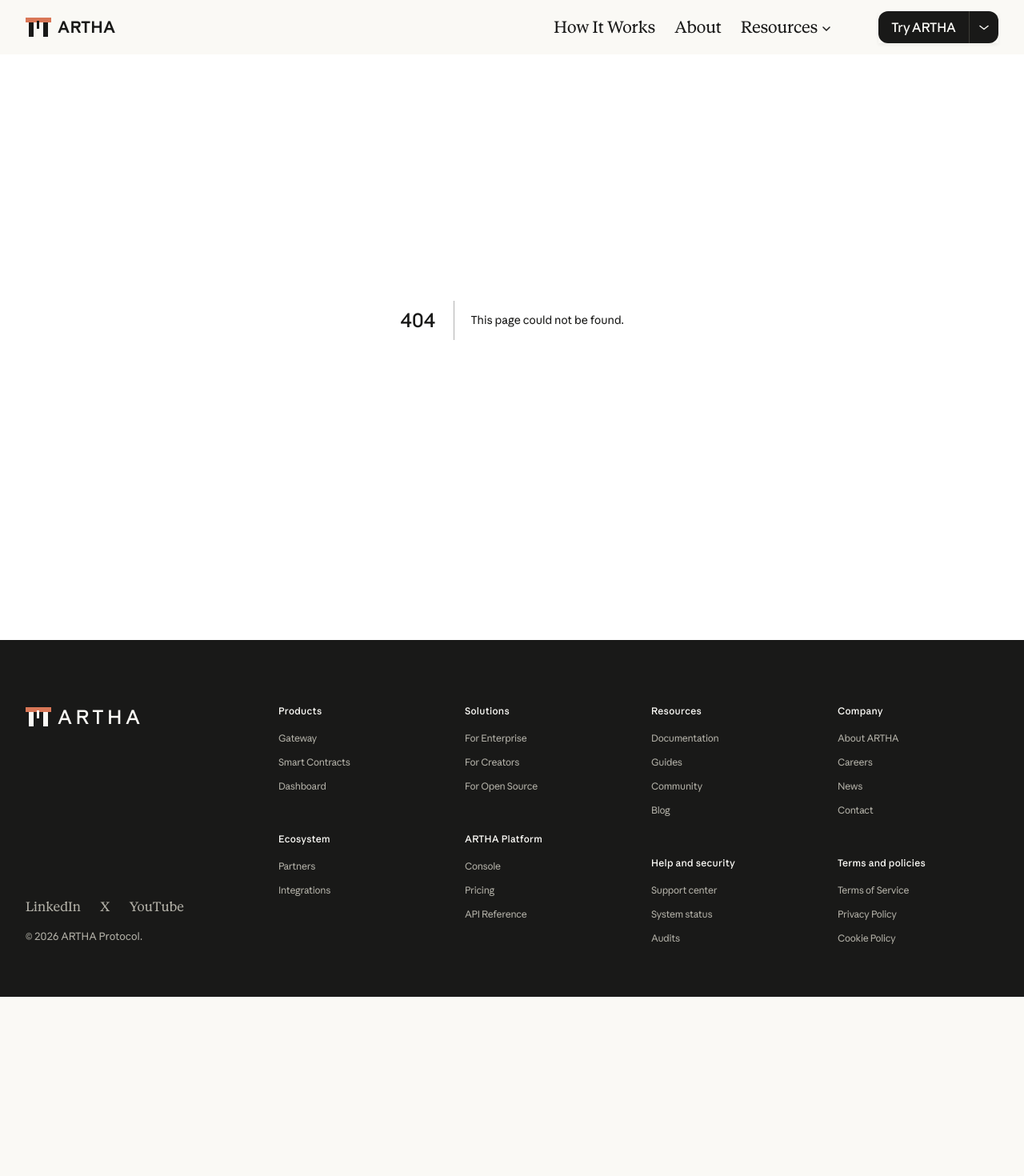
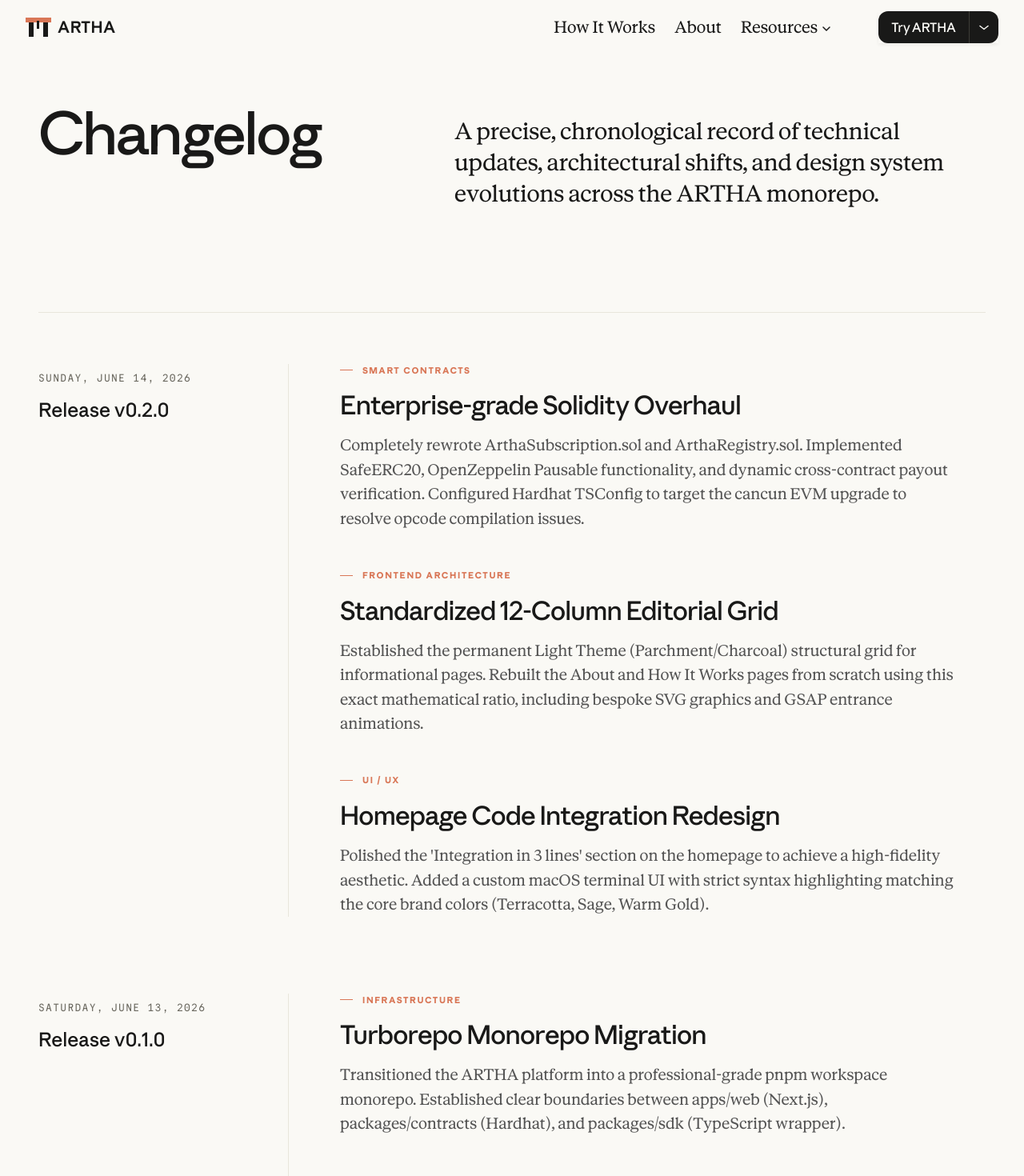
Before and after one commit to zynorex/vren, a Next.js app: page /changelog in a window 1280 px wide. Before the commit this address had no page. Shown: the top 1470 px of the page at 80% size. Before the commit the page ends 1246 px from the top, so only its background shows below. Built offline with nearby package versions, Linux system fonts and the light colour scheme.

Commit message:
feat: implement changelog page and global footer component

```diff
--- /dev/null
+++ b/src/app/changelog/page.tsx
@@ -0,0 +1,123 @@
+"use client";
+
+import { useRef } from "react";
+import gsap from "gsap";
+import { useGSAP } from "@gsap/react";
+
+export default function ChangelogPage() {
+  const containerRef = useRef<HTMLDivElement>(null);
+
+  useGSAP(() => {
+    gsap.fromTo(
+      ".reveal",
+      { y: 20, opacity: 0 },
+      { y: 0, opacity: 1, duration: 0.8, stagger: 0.1, ease: "power3.out", delay: 0.1 }
+    );
+  }, { scope: containerRef });
+
+  const changelogData = [
+    {
+      date: "Sunday, June 14, 2026",
+      version: "v0.2.0",
+      updates: [
+        {
+          category: "Smart Contracts",
+          title: "Enterprise-grade Solidity Overhaul",
+          description: "Completely rewrote ArthaSubscription.sol and ArthaRegistry.sol. Implemented SafeERC20, OpenZeppelin Pausable functionality, and dynamic cross-contract payout verification. Configured Hardhat TSConfig to target the cancun EVM upgrade to resolve opcode compilation issues."
+        },
+        {
+          category: "Frontend Architecture",
+          title: "Standardized 12-Column Editorial Grid",
+          description: "Established the permanent Light Theme (Parchment/Charcoal) structural grid for informational pages. Rebuilt the About and How It Works pages from scratch using this exact mathematical ratio, including bespoke SVG graphics and GSAP entrance animations."
+        },
+        {
+          category: "UI / UX",
+          title: "Homepage Code Integration Redesign",
+          description: "Polished the 'Integration in 3 lines' section on the homepage to achieve a high-fidelity aesthetic. Added a custom macOS terminal UI with strict syntax highlighting matching the core brand colors (Terracotta, Sage, Warm Gold)."
+        }
+      ]
+    },
+    {
+      date: "Saturday, June 13, 2026",
+      version: "v0.1.0",
+      updates: [
+        {
+          category: "Infrastructure",
+          title: "Turborepo Monorepo Migration",
+          description: "Transitioned the ARTHA platform into a professional-grade pnpm workspace monorepo. Established clear boundaries between apps/web (Next.js), packages/contracts (Hardhat), and packages/sdk (TypeScript wrapper)."
+        },
+        {
+          category: "Design System",
+          title: "Initialization of Design Bible",
+          description: "Tokenized the 'Built in India' geometric design specifications into globals.css. Integrated Space Grotesk (Display) and Inter (Body) fonts. Built the custom Torana gateway preloader to enforce the brand ethos."
+        },
+        {
+          category: "Dependencies",
+          title: "Workspace Dependency Resolution",
+          description: "Resolved critical build errors by correctly hoisting and linking shared packages like lucide-react across the pnpm workspace."
+        }
+      ]
+    }
+  ];
+
+  return (
+    <div ref={containerRef} className="bg-parchment text-charcoal font-body min-h-screen pt-32 pb-32">
+      <div className="w-full max-w-[1440px] mx-auto px-6 lg:px-12">
+
+        {/* Header Section */}
+        <div className="grid grid-cols-1 lg:grid-cols-12 gap-8 lg:gap-16 mb-24 reveal">
+          <div className="lg:col-span-5">
+            <h1 className="font-display font-medium text-[56px] lg:text-[72px] leading-[1.1] tracking-tight text-charcoal">
+              Changelog
+            </h1>
+          </div>
+          <div className="lg:col-span-7 flex flex-col justify-end pt-4">
+            <p className="font-body text-[22px] lg:text-[28px] leading-[1.4] text-charcoal mb-8 text-balance">
+              A precise, chronological record of technical updates, architectural shifts, and design system evolutions across the ARTHA monorepo.
+            </p>
+          </div>
+        </div>
+
+        {/* Timeline Log */}
+        <div className="border-t border-border-subtle pt-16 reveal">
+          {changelogData.map((release, index) => (
+            <div key={index} className="grid grid-cols-1 lg:grid-cols-12 gap-8 lg:gap-16 mb-24 last:mb-0">
+
+              {/* Left Column: Date & Version */}
+              <div className="lg:col-span-3 flex flex-col pt-2">
+                <span className="font-mono text-[13px] text-text-secondary uppercase tracking-widest mb-3">
+                  {release.date}
+                </span>
+                <span className="font-display text-[24px] font-medium text-charcoal">
+                  Release {release.version}
+                </span>
+              </div>
+
+              {/* Right Column: Updates List */}
+              <div className="lg:col-span-9 flex flex-col gap-12 lg:border-l lg:border-border-subtle lg:pl-16">
+                {release.updates.map((update, idx) => (
+                  <div key={idx} className="flex flex-col">
+                    <div className="flex items-center gap-3 mb-4">
+                      <span className="w-4 h-[1px] bg-terracotta"></span>
+                      <span className="font-ui text-[11px] font-bold text-terracotta tracking-[0.15em] uppercase">
+                        {update.category}
+                      </span>
+                    </div>
+                    <h3 className="font-display text-[28px] md:text-[32px] font-medium leading-[1.2] text-charcoal mb-4 tracking-tight">
+                      {update.title}
+                    </h3>
+                    <p className="font-body text-[17px] md:text-[19px] leading-[1.6] text-[#555555] max-w-3xl">
+                      {update.description}
+                    </p>
+                  </div>
+                ))}
+              </div>
+
+            </div>
+          ))}
+        </div>
+
+      </div>
+    </div>
+  );
+}
--- a/src/components/Footer.tsx
+++ b/src/components/Footer.tsx
@@ -102,6 +102,7 @@ export function Footer() {
               <h3 className="font-ui text-[12px] font-medium text-parchment tracking-wide">Company</h3>
               <div className="flex flex-col gap-3 font-ui text-[12px] font-normal tracking-[-0.24px] text-stone">
                 <Link href="/about" className="hover:text-parchment transition-colors">About ARTHA</Link>
+                <Link href="/changelog" className="hover:text-parchment transition-colors">Changelog</Link>
                 <Link href="#" className="hover:text-parchment transition-colors">Careers</Link>
                 <Link href="#" className="hover:text-parchment transition-colors">News</Link>
                 <Link href="#" className="hover:text-parchment transition-colors">Contact</Link>
```
